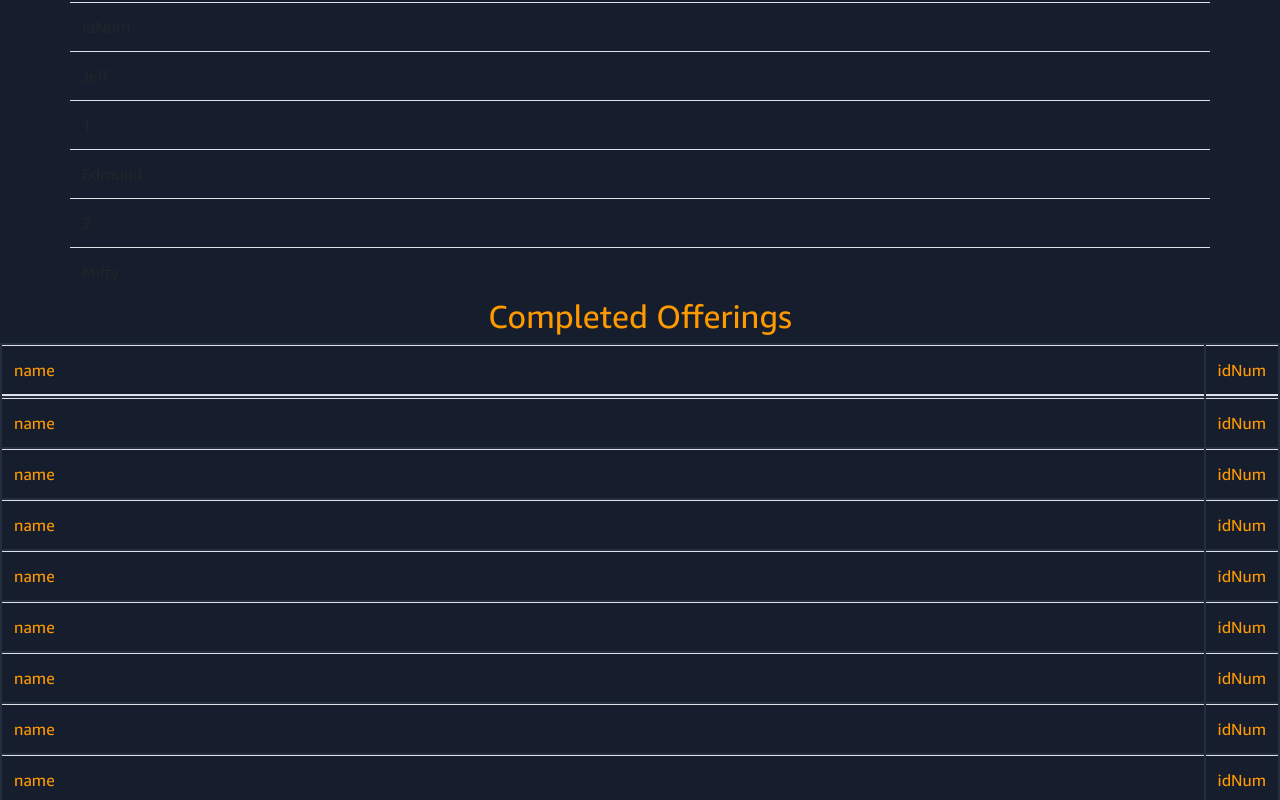
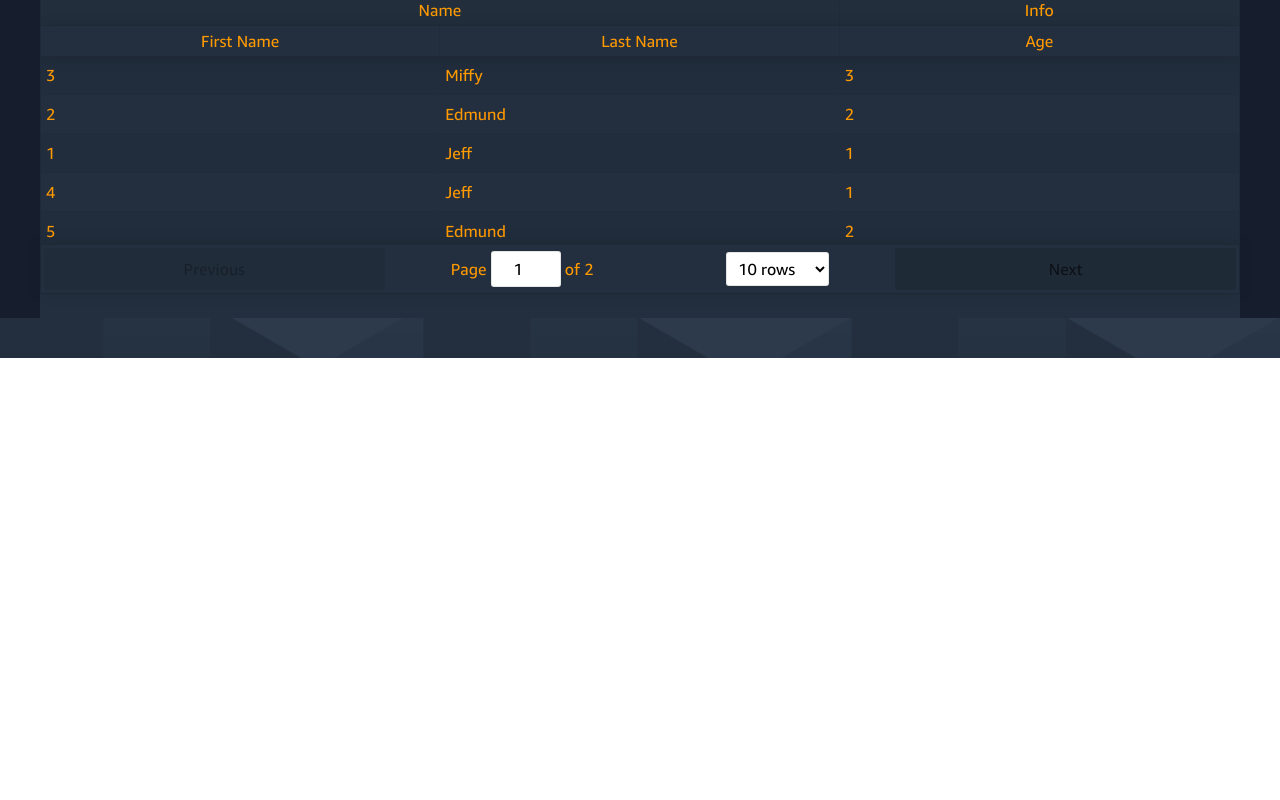
Before and after one commit to jeffjnh/LocalWebApp, a React (Create React App) app: page /customer in a window 1280 px wide. Shown: the part 800-1600 px from the top of the page. After the commit the page ends 1158 px from the top, so only its background shows below. Built offline with nearby package versions, Linux system fonts and the light colour scheme.

Commit message:
New table library added

```diff
--- a/package.json
+++ b/package.json
@@ -28,6 +28,7 @@
     "react-router-dom": "^5.0.1",
     "react-scripts": "3.0.1",
     "react-styleguidist": "^9.1.10",
+    "react-table": "^6.10.0",
     "react-tooltip": "^3.10.0",
     "source-map-explorer": "^2.0.1",
     "styled-components": "^4.3.2",
--- a/src/js/components/Customer.jsx
+++ b/src/js/components/Customer.jsx
@@ -4,20 +4,15 @@ import Table from "react-bootstrap/Table";
 import { AWS as AWSCOLORS } from "../constants/Colors";
 import Toggles from "./Toggles";
 import "./CustomerStyles.css";
-
-const rowStyle = {
-	color: AWSCOLORS.SMILE_ORANGE,
-	backgroundColor: AWSCOLORS.SQUID_INK,
-	border: "none",
-	borderCollapse: "separate"
-};
+import ReactTable from "react-table";
+import "react-table/react-table.css";
 
 class Customer extends Component {
 	state = {};
 	data = [
+		{ key: 3, name: "Miffy", idNum: 3 },
+		{ key: 2, name: "Edmund", idNum: 2 },
 		{ key: 1, name: "Jeff", idNum: 1 },
-		{ key: 2, name: "Edmund", idNum: 2 },
-		{ key: 3, name: "Miffy", idNum: 3 },
 		{ key: 4, name: "Jeff", idNum: 1 },
 		{ key: 5, name: "Edmund", idNum: 2 },
 		{ key: 6, name: "Miffy", idNum: 3 },
@@ -40,206 +35,61 @@ class Customer extends Component {
 						backgroundColor: AWSCOLORS.DARK_SQUID_INK
 					}}
 				>
-					{/* <div class="container">
-					<div class="row">
-						<div class="panel panel-default">
-							<div class="panel-heading">
-								<h4>Fixed Header Scrolling Table</h4>
-							</div>
-							<table class="table table-fixed">
-								<thead>
-									<tr>
-										<th class="col-xs-2">#</th>
-										<th class="col-xs-8">Name</th>
-										<th class="col-xs-2">Points</th>
-									</tr>
-								</thead>
-								<tbody>
-									<tr>
-										<td class="col-xs-2">1</td>
-										<td class="col-xs-8">Mike Adams</td>
-										<td class="col-xs-2">23</td>
-									</tr>
-									<tr>
-										<td class="col-xs-2">2</td>
-										<td class="col-xs-8">Holly Galivan</td>
-										<td class="col-xs-2">44</td>
-									</tr>
-									<tr>
-										<td class="col-xs-2">3</td>
-										<td class="col-xs-8">Mary Shea</td>
-										<td class="col-xs-2">86</td>
-									</tr>
-									<tr>
-										<td class="col-xs-2">4</td>
-										<td class="col-xs-8">Jim Adams</td>
-										<td>23</td>
-									</tr>
-									<tr>
-										<td class="col-xs-2">5</td>
-										<td class="col-xs-8">Henry Galivan</td>
-										<td class="col-xs-2">44</td>
-									</tr>
-									<tr>
-										<td class="col-xs-2">6</td>
-										<td class="col-xs-8">Bob Shea</td>
-										<td class="col-xs-2">26</td>
-									</tr>
-									<tr>
-										<td class="col-xs-2">7</td>
-										<td class="col-xs-8">Andy Parks</td>
-										<td class="col-xs-2">56</td>
-									</tr>
-									<tr>
-										<td class="col-xs-2">8</td>
-										<td class="col-xs-8">Bob Skelly</td>
-										<td class="col-xs-2">96</td>
-									</tr>
-									<tr>
-										<td class="col-xs-2">9</td>
-										<td class="col-xs-8">William Defoe</td>
-										<td class="col-xs-2">13</td>
-									</tr>
-									<tr>
-										<td class="col-xs-2">10</td>
-										<td class="col-xs-8">Will Tripp</td>
-										<td class="col-xs-2">16</td>
-									</tr>
-									<tr>
-										<td class="col-xs-2">11</td>
-										<td class="col-xs-8">Bill Champion</td>
-										<td class="col-xs-2">44</td>
-									</tr>
-									<tr>
-										<td class="col-xs-2">12</td>
-										<td class="col-xs-8">Lastly Jane</td>
-										<td class="col-xs-2">6</td>
-									</tr>
-								</tbody>
-							</table>
-						</div>
-					</div>
-				</div> */}
-
 					<Toggles />
-
-					<div className="container">
-						<div className="row">
-							{/* <div className="panel panel-default"> */}
-							<div className="panel-heading">
-								<h4>Fixed Header Scrolling Table</h4>
-							</div>
-							<table className="table table-fixed table-hover table-striped">
-								<thead>
-									<tr>
-										{titles.map(title => (
-											<th
-												// className="col-xs-2"
-												key={title}
-											>
-												{title}
-											</th>
-										))}
-									</tr>
-								</thead>
-								<tbody className="scroll">
-									{this.data.map(item => (
-										<tr key={item.key}>
-											{titles.map(title => (
-												<td
-													// className="col-xs-2"
-													key={title}
-												>
-													{item[title]}
-												</td>
-											))}
-										</tr>
-									))}
-								</tbody>
-							</table>
-							{/* </div> */}
-						</div>
-					</div>
-
+					<vl
+						style={{
+							color: "white",
+							backgroundColor: "white",
+							height: 5
+						}}
+					/>
 					<h2
 						style={{ color: AWSCOLORS.SMILE_ORANGE }}
 						className="text-center"
 					>
 						Completed Offerings
 					</h2>
+
 					<div
-						className="panel-body panel-flex-table"
-						style={
-							{
-								// margin: "40px",
-								// height: "250px",
-								// overflow: "scroll",
-								// borderCollapse: "collapse"
-							}
-						}
+						style={{
+							margin: "40px",
+							color: AWSCOLORS.SMILE_ORANGE,
+							backgroundColor: AWSCOLORS.SQUID_INK
+						}}
 					>
-						<table
-							style={rowStyle}
-							className="table flex-table table-striped table-hover"
-						>
-							<thead
-								style={{
-									position: "sticky",
-									// display: "block",
-									width: "100%",
-									top: 0,
-									borderBottom: "none"
-									// borderCollapse: "separate"
-								}}
-							>
-								<tr
-									style={{
-										position: "sticky",
-										// display: "block",
-										width: "100%",
-										top: 0,
-										// borderCollapse: "collapse",
-										borderBottom: "none"
-									}}
-								>
-									{titles.map(title => (
-										<th
-											style={{
-												position: "sticky",
-												top: 0,
-												width: "100%",
-												// borderWidth: "0px",
-												// border: "2px solid blue",
-												backgroundColor:
-													AWSCOLORS.DARK_SQUID_INK
-											}}
-											key={title}
-										>
-											{title}
-										</th>
-									))}
-								</tr>
-							</thead>
-							<tbody className="scroll">
-								{this.data.map(item => (
-									<tr key={item.key}>
-										{titles.map(title => (
-											<th
-												style={{
-													position: "sticky",
-													top: 0,
-													backgroundColor:
-														AWSCOLORS.DARK_SQUID_INK
-												}}
-												key={title}
-											>
-												{title}
-											</th>
-										))}
-									</tr>
-								))}
-							</tbody>
-						</table>
+						<ReactTable
+							data={this.data}
+							columns={[
+								{
+									Header: "Name",
+									columns: [
+										{
+											Header: "First Name",
+											accessor: "key"
+										},
+										{
+											Header: "Last Name",
+											accessor: "name"
+										}
+									]
+								},
+								{
+									Header: "Info",
+									columns: [
+										{
+											Header: "Age",
+											accessor: "idNum"
+										}
+									]
+								}
+							]}
+							defaultPageSize={10}
+							style={{
+								height: "300px" // This will force the table body to overflow and scroll, since there is not enough room
+							}}
+							className="-striped -highlight"
+						/>
+						<br />
 					</div>
 				</div>
 			</div>
```
